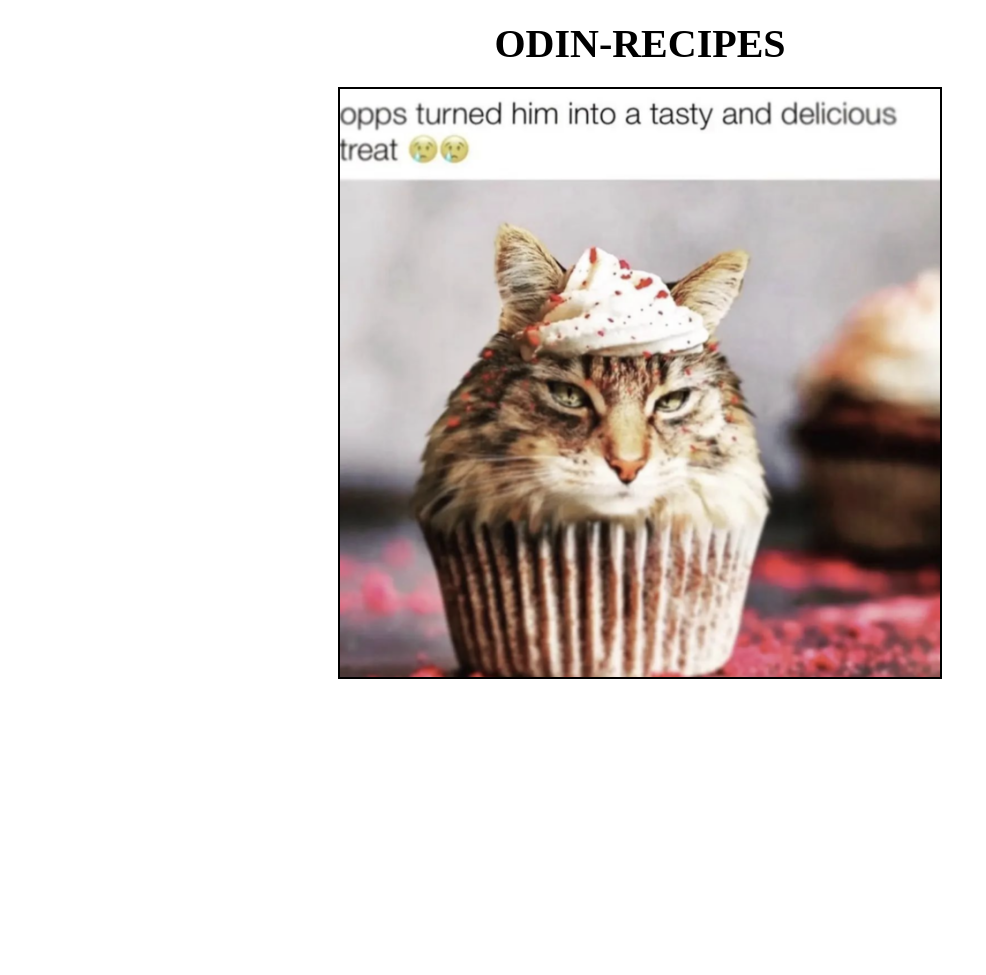
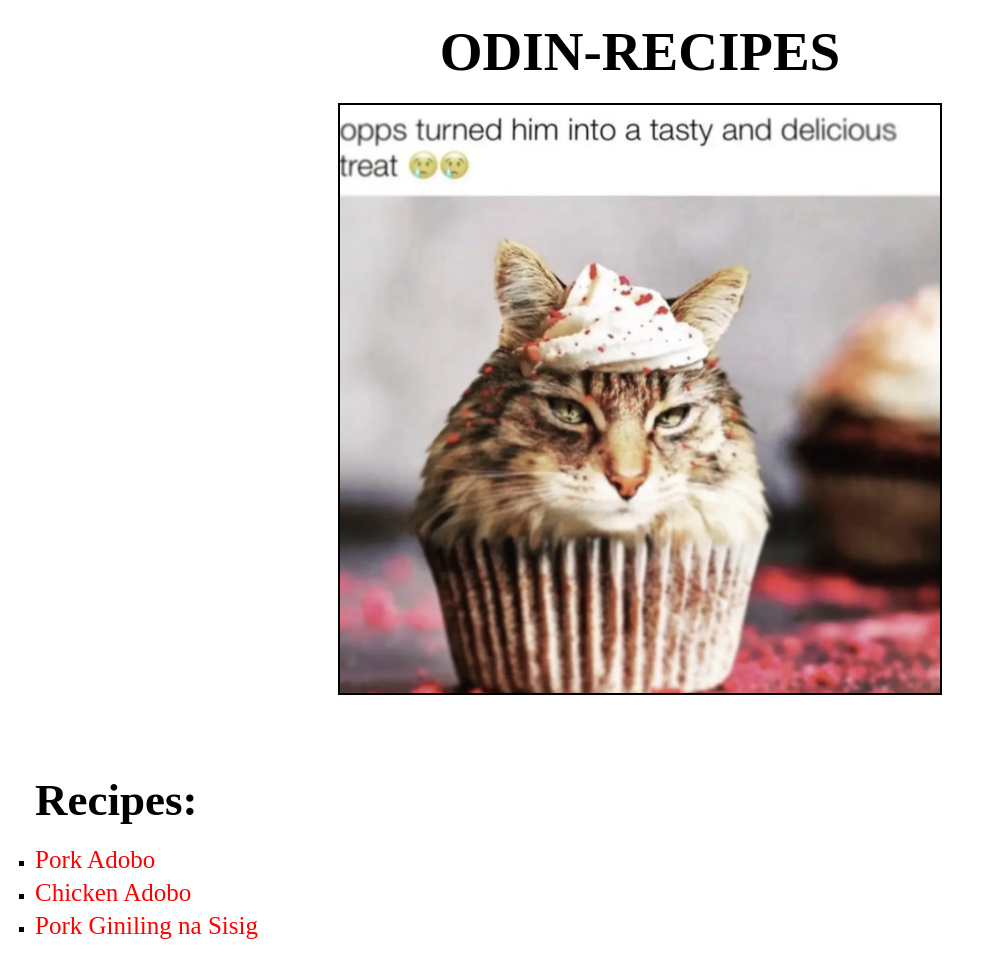
Before and after one commit to ivandnd/recipes, a plain HTML site: page index.html in a window 1280 px wide. Shown: the whole page, without its empty margins (0-986 px from the left). Before the commit the page ends 800 px from the top, so only its background shows below. Drawn offline with Linux system fonts and the light colour scheme.

Commit message:
Add list of foods w/ recipes

```diff
--- a/index.html
+++ b/index.html
@@ -13,5 +13,13 @@
     <div id="catcake">
       <img src="./assets/images/catcake.png" alt="catcake" />
     </div>
+    <div id="recipes">
+      <div>Recipes:</div>
+      <ul>
+        <li><a href="#">Pork Adobo</a></li>
+        <li><a href="#">Chicken Adobo</a></li>
+        <li><a href="#">Pork Giniling na Sisig</a></li>
+      </ul>
+    </div>
   </body>
 </html>
--- a/style.css
+++ b/style.css
@@ -6,7 +6,7 @@
 #title {
   text-align: center;
   padding: 20px;
-  font-size: 40px;
+  font-size: 55px;
   font-weight: 800;
 }
 
@@ -18,3 +18,28 @@
   width: 600px;
   border: 2px solid black;
 }
+
+#recipes {
+  margin-top: 40px;
+  padding: 35px;
+}
+
+#recipes > div {
+  font-size: 45px;
+  font-weight: 800;
+}
+
+#recipes > ul {
+  padding-top: 15px;
+}
+
+ul > li {
+  padding-top: 5px;
+  list-style-type: square;
+}
+
+ul > li a {
+  color: red;
+  font-size: 25px;
+  text-decoration: none;
+}
```
